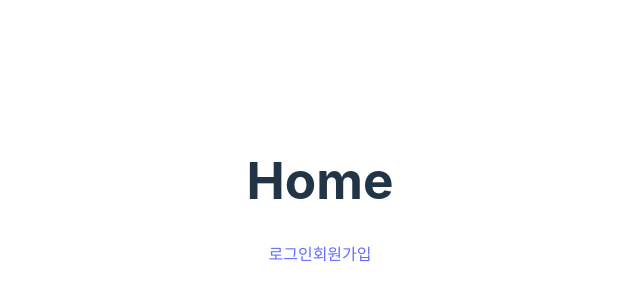
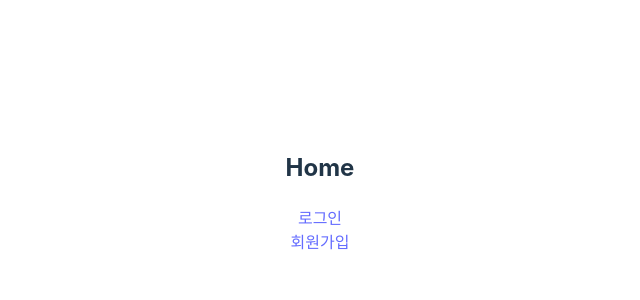
Before and after one commit to dmswl6310/wanted-frontend, a React (Vite) app: page / in a window 1280 px wide. Shown: the part 208-508 px from the top of the page, without its empty margins (320-960 px from the left). Built offline with nearby package versions, Linux system fonts and the light colour scheme.

Commit message:
feat: alert와 홈화면 이벤트 추가

```diff
--- a/src/pages/Home.tsx
+++ b/src/pages/Home.tsx
@@ -1,11 +1,42 @@
+import { useEffect, useState } from "react";
 import { Link } from "react-router-dom";
+import styled from "styled-components";
 
 export default function Home() {
+  const [isLogined, setIsLogined] = useState(false);
+  useEffect(() => {
+    if (localStorage.getItem("token") == null) {
+      setIsLogined(false);
+    } else {
+      setIsLogined(true);
+    }
+  }, []);
+
+  const handleLogout = () => {
+    localStorage.clear();
+    alert("로그아웃 되었습니다.");
+    setIsLogined(false);
+  };
+
   return (
     <div>
-      <h1>Home</h1>
-      <Link to="/signin">로그인</Link>
-      <Link to="/signup">회원가입</Link>
+      <h2>Home</h2>
+      {isLogined ? (
+        <MenuContainer>
+          {`안녕하세요. ${localStorage.getItem("email")}님!`}
+          <button onClick={handleLogout}>로그아웃</button>
+        </MenuContainer>
+      ) : (
+        <MenuContainer>
+          <Link to="/signin">로그인</Link>
+          <Link to="/signup">회원가입</Link>
+        </MenuContainer>
+      )}
     </div>
   );
 }
+
+const MenuContainer = styled.div`
+  display: flex;
+  flex-direction: column;
+`;
--- a/src/pages/SignIn.tsx
+++ b/src/pages/SignIn.tsx
@@ -14,6 +14,7 @@ export default function SignIn() {
 
   const handleLogin = async (e: { preventDefault: () => void }) => {
     e.preventDefault();
+
     const response = await fetch("http://localhost:8080/users/login", {
       method: "POST",
       headers: [["Content-Type", "application/json"]],
@@ -29,6 +30,7 @@ export default function SignIn() {
       localStorage.clear();
       localStorage.setItem("email", email);
       localStorage.setItem("token", result.token);
+      alert("로그인 되었습니다!");
       navigate("/");
     } else {
       setResultMessage(result.details);
--- a/src/pages/SignUp.tsx
+++ b/src/pages/SignUp.tsx
@@ -26,6 +26,7 @@ export default function SignUp() {
     const result = await response.json();
 
     if (response.status == 200) {
+      alert("회원가입 되었습니다!\n 로그인 해주세요");
       navigate("/");
     } else {
       setResultMessage(result.details);
```
